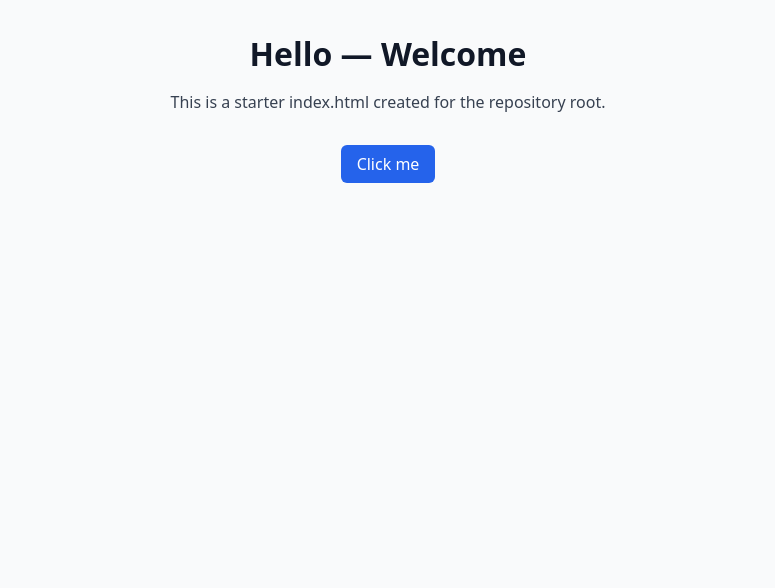
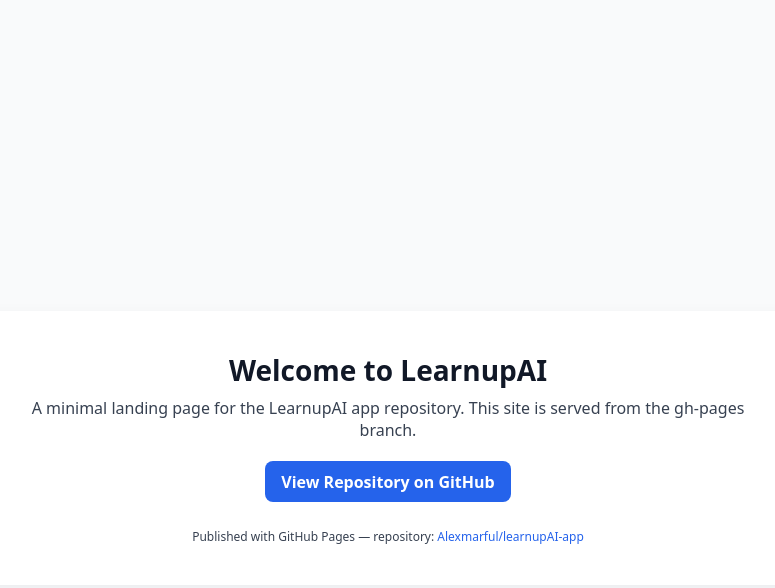
Before and after one commit to Alexmarful/learnupAI-app, a plain HTML site: page index.html in a window 1280 px wide. Shown: the whole page, without its empty margins (252-1027 px from the left). Drawn offline with Linux system fonts and the light colour scheme.

Commit message:
Publish site to GitHub Pages (index.html)

```diff
--- a/index.html
+++ b/index.html
@@ -3,21 +3,34 @@
   <head>
     <meta charset="utf-8" />
     <meta name="viewport" content="width=device-width,initial-scale=1" />
-    <title>Welcome</title>
-    <meta name="description" content="Starter index.html added by GitHub Copilot" />
+    <title>LearnupAI — Welcome</title>
+    <meta name="description" content="LearnupAI — starter site" />
+    <meta name="theme-color" content="#2563eb" />
     <style>
-      body { font-family: system-ui, -apple-system, "Segoe UI", Roboto, "Helvetica Neue", Arial; margin: 2rem; color: #111827; background: #f9fafb; }
-      header { max-width: 48rem; margin: 0 auto; text-align: center; }
-      h1 { font-size: 2rem; margin-bottom: 0.5rem; }
-      p { color: #374151; }
-      a.button { display: inline-block; margin-top: 1rem; padding: 0.5rem 1rem; background: #2563eb; color: #fff; text-decoration: none; border-radius: 6px; }
+      :root { --bg:#f9fafb; --text:#111827; --muted:#374151; --brand:#2563eb; }
+      html,body { height:100%; margin:0; font-family:system-ui,-apple-system,"Segoe UI",Roboto,"Helvetica Neue",Arial; background:var(--bg); color:var(--text); }
+      .wrap { min-height:100%; display:flex; align-items:center; justify-content:center; padding:3rem; }
+      .card { max-width:48rem; width:100%; text-align:center; background:#fff; border-radius:12px; box-shadow:0 6px 18px rgba(16,24,40,0.06); padding:2.5rem; }
+      h1 { font-size:1.75rem; margin:0 0 .5rem; }
+      p { color:var(--muted); margin:0 0 1.25rem; }
+      .actions { margin-top:1rem; }
+      .btn { display:inline-block; padding:.6rem 1rem; background:var(--brand); color:#fff; text-decoration:none; border-radius:8px; font-weight:600; }
+      footer { margin-top:1.5rem; color:var(--muted); font-size:.9rem; }
+      a.link { color:var(--brand); text-decoration:none; }
     </style>
   </head>
   <body>
-    <header>
-      <h1>Hello — Welcome</h1>
-      <p>This is a starter index.html created for the repository root.</p>
-      <a class="button" href="#" onclick="alert('Hello!')">Click me</a>
-    </header>
+    <div class="wrap">
+      <main class="card" role="main" aria-labelledby="title">
+        <h1 id="title">Welcome to LearnupAI</h1>
+        <p>A minimal landing page for the LearnupAI app repository. This site is served from the gh-pages branch.</p>
+        <div class="actions">
+          <a class="btn" href="https://github.com/Alexmarful/learnupAI-app" target="_blank" rel="noopener">View Repository on GitHub</a>
+        </div>
+        <footer>
+          <small>Published with GitHub Pages — repository: <a class="link" href="https://github.com/Alexmarful/learnupAI-app" target="_blank" rel="noopener">Alexmarful/learnupAI-app</a></small>
+        </footer>
+      </main>
+    </div>
   </body>
 </html>
```
